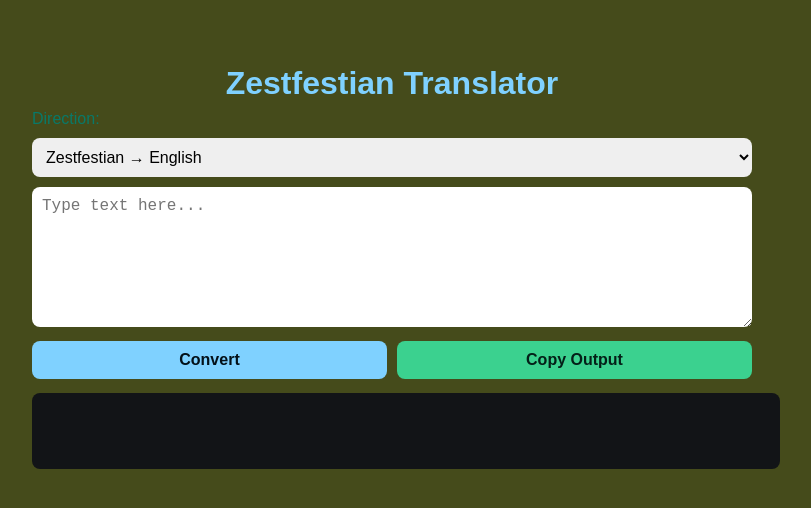
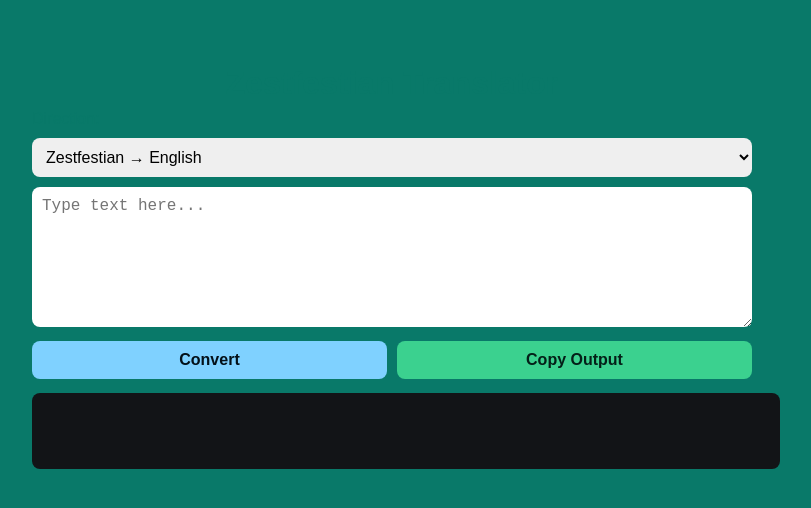
Before and after one commit to ThGuyInRed/Zestfestian, a plain HTML site: page translator/index.html in a window 1280 px wide. Shown: the whole page, without its empty margins (248-1059 px from the left). Drawn offline with Linux system fonts and the light colour scheme.

Commit message:
Update index.html

```diff
--- a/translator/index.html
+++ b/translator/index.html
@@ -5,8 +5,8 @@
 <meta name="viewport" content="width=device-width, initial-scale=1">
 <title>Zestfestian Translator</title>
 <style>
-body { font-family: Arial, sans-serif; background:#454B1B; color:#097969; display:flex; flex-direction:column; align-items:center; padding:36px; }
-h1 { color:#7fd1ff; margin-bottom:8px; }
+body { font-family: Arial, sans-serif; background:#097969; color:#097969; display:flex; flex-direction:column; align-items:center; padding:36px; }
+h1 { color:##9FE2BF; margin-bottom:8px; }
 .controls { width:100%; max-width:720px; }
 select, textarea, button { width:100%; font-size:16px; padding:10px; border-radius:8px; border:none; margin-top:10px; box-sizing:border-box; }
 textarea { height:140px; resize:vertical; }
```
